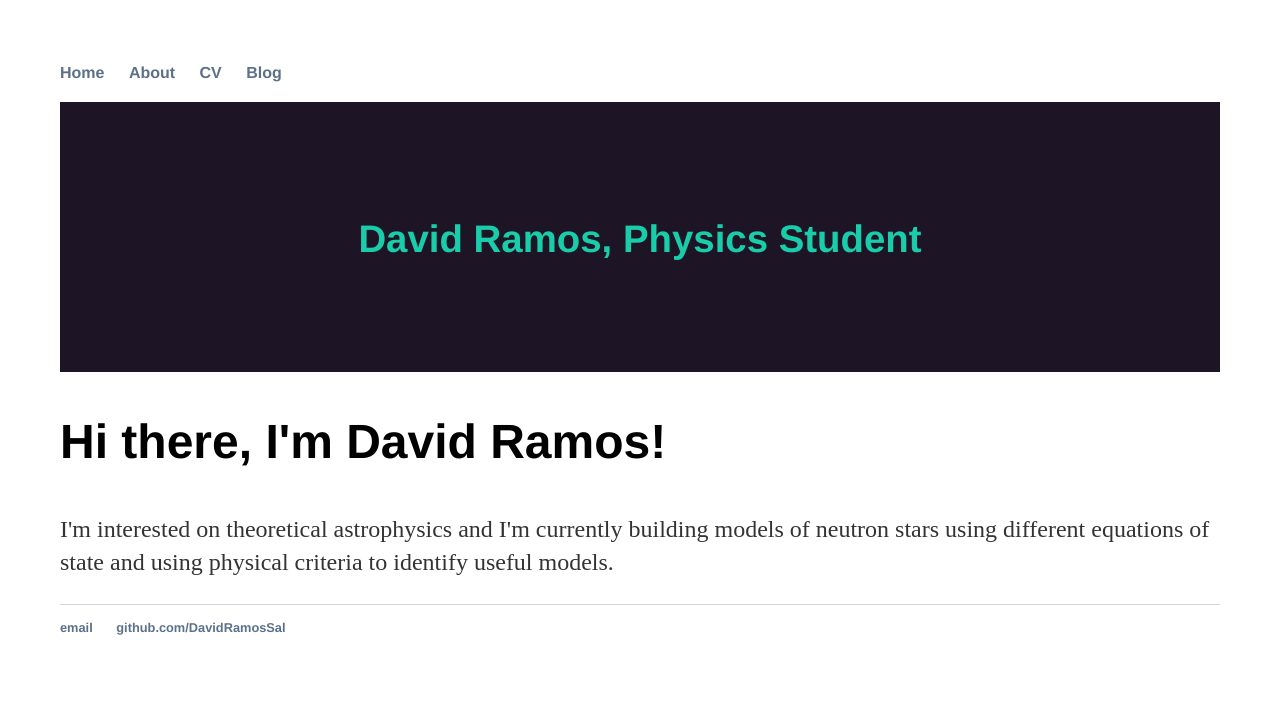
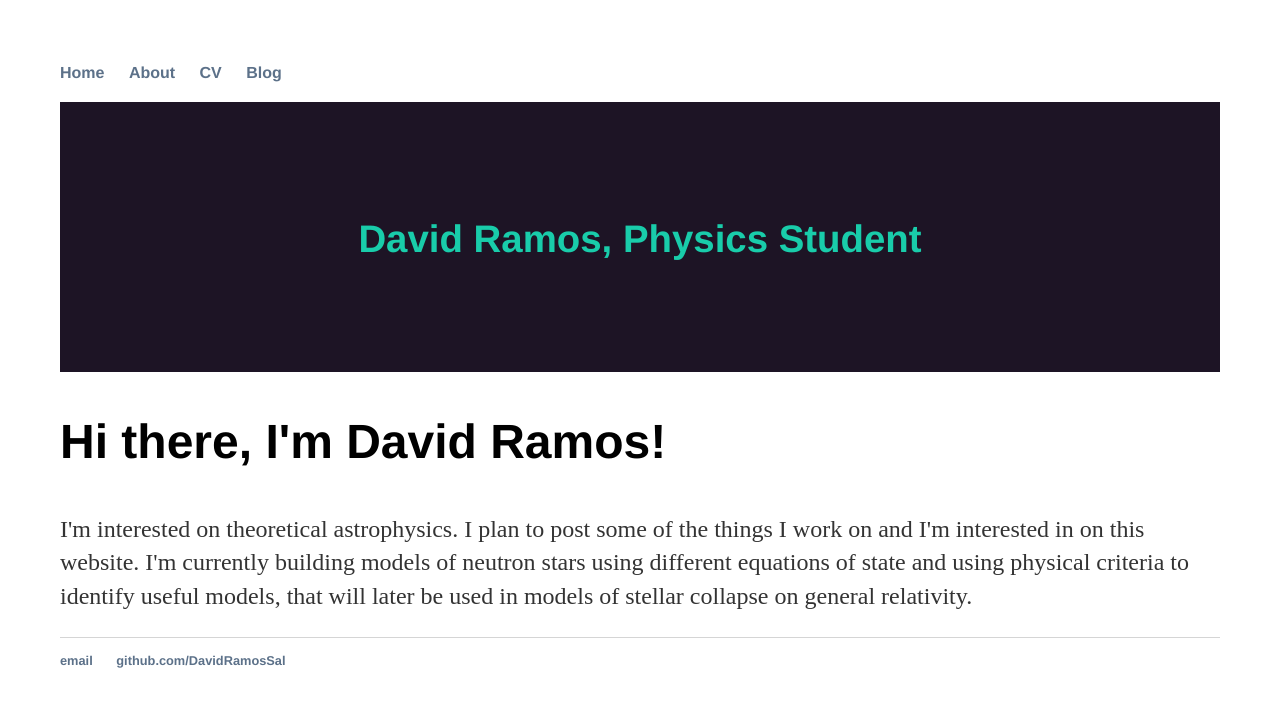
Before and after one commit to DavidRamosSal/DavidRamosSal.github.io, a Jekyll site: the page built from index.html, in a window 1280 px wide. Shown: the top 707 px of the page. Built offline with Jekyll 4.4.1, drawn with Linux system fonts in a browser that asks for light colours.

Commit message:
Update index.html

```diff
--- a/index.html
+++ b/index.html
@@ -4,5 +4,7 @@
 ---
 <div class="blurb">
 	<h1>Hi there, I'm David Ramos!</h1>
-	<p>I'm interested on theoretical astrophysics and I'm currently building models of neutron stars using different equations of state and using physical criteria to identify useful models. </p>
+	<p>I'm interested on theoretical astrophysics. I plan to post some of the things I work on and I'm interested in on this website.
+	I'm currently building models of neutron stars using different equations of state and using physical criteria to identify useful models,
+	that will later be used in models of stellar collapse on general relativity.</p>
 </div><!-- /.blurb -->
```
